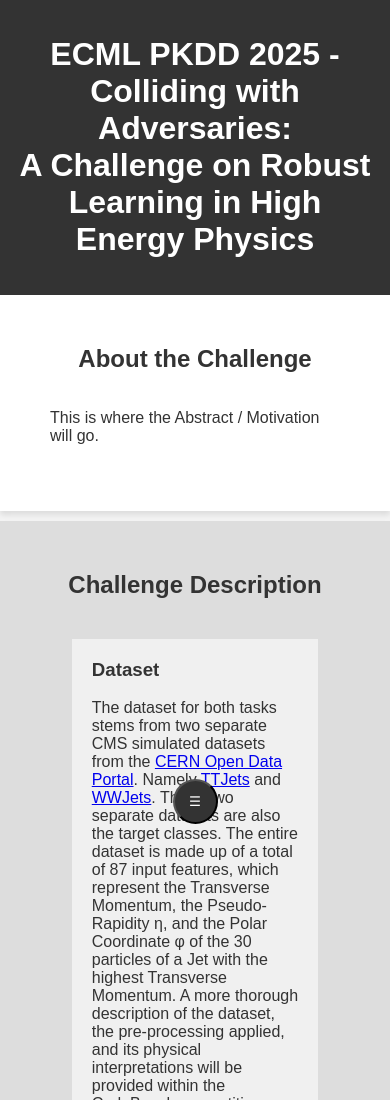
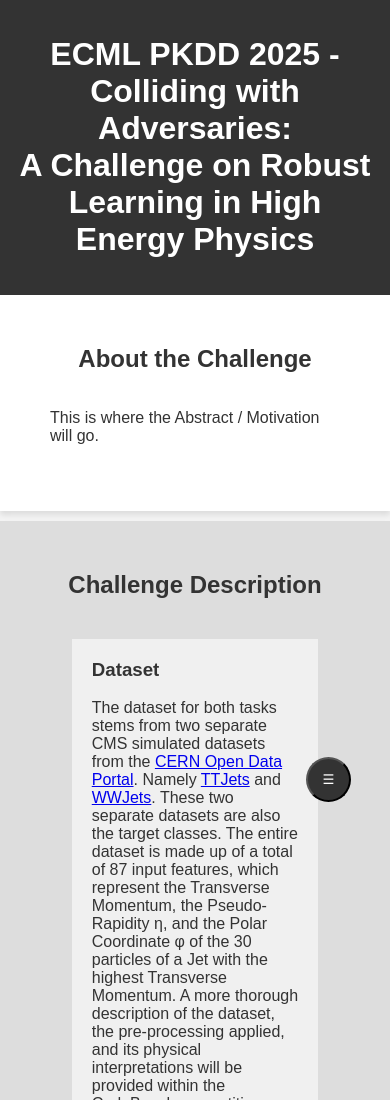
Before and after one commit to CollidingAdversaries/CollidingAdversaries.github.io, a plain HTML site: page index.html in a window 390 px wide. Shown: the top 1100 px of the page. Drawn offline with nearby package versions, Linux system fonts and the light colour scheme.

Commit message:
Update styles.css

```diff
--- a/styles.css
+++ b/styles.css
@@ -226,7 +226,8 @@ footer {
     .hamburger {
         display: flex; /* Now visible on mobile */
         position: fixed;
-        bottom: 20px;
+        bottom: 5vh;
+        right: 10vw;
         background: #333;
         color: white;
         width: 45px;
```
